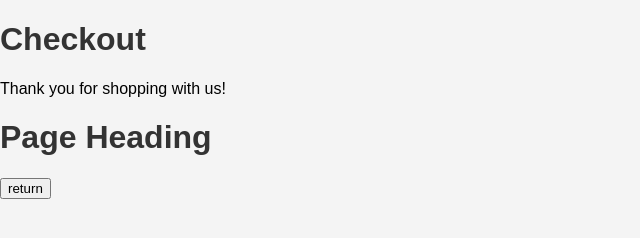
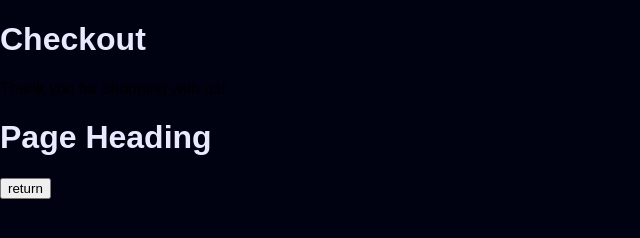
Before and after one commit to lilouprs/lilouprs.github.io, a plain HTML site: page checkout.html in a window 1280 px wide. Shown: the whole page, without its empty margins (0-640 px from the left). Drawn offline with Linux system fonts and the light colour scheme.

Commit message:
Update feuilledestyle.css

```diff
--- a/feuilledestyle.css
+++ b/feuilledestyle.css
@@ -1,18 +1,18 @@
 /* CSS styles go here */
 body {
   font-family: Arial, sans-serif;
-  background-color: #f4f4f4;
+  background-color: #000111;
   margin: 0;
   padding: 0;
 }
 
 h1 {
-  color: #333;
+  color: #e9eaff;
 }
 
 a {
   text-decoration: none;
-  color: #007bff;
+  color: #db7dff;
 }
 
 a:hover {
```
